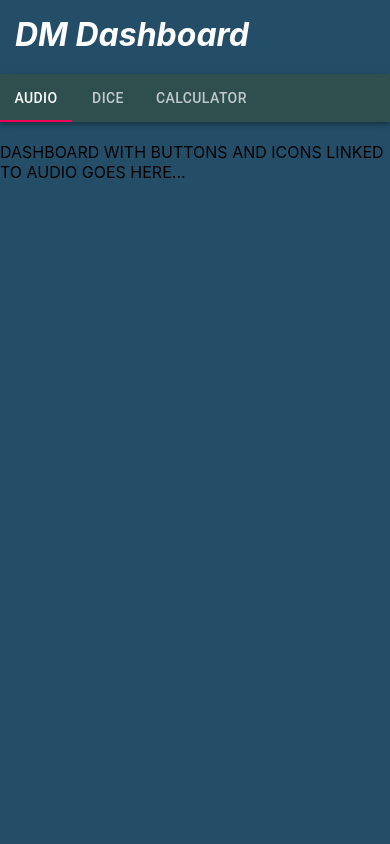
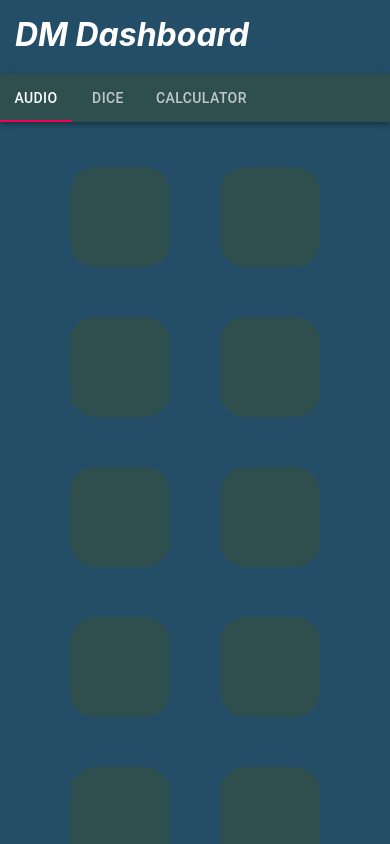
Before and after one commit to kai-peterson/dm-dashboard-react, a React (Create React App) app: page /audio in a window 390 px wide. Shown: the top 844 px of the page. Built offline with nearby package versions, Linux system fonts and the light colour scheme.

Commit message:
style outline for audio dashboard, responsive down to 320px

```diff
--- a/src/components/AudioDashboard/AudioDashboard.css
+++ b/src/components/AudioDashboard/AudioDashboard.css
@@ -0,0 +1,41 @@
+.audio-dashboard-container {
+    width: 100vw;
+    height: 100vh;
+    background-color: rgb(36, 78, 104);
+}
+
+.audio-dashboard-grid {
+    display: flex;
+    flex-wrap: wrap;
+    justify-content: center;
+    max-height: 100vh;
+}
+
+.audio-dashboard-grid div {
+    background-color: darkslategrey;
+    width: 200px;
+    height: 200px;
+    margin: 25px;
+    border-radius: 25px;
+}
+
+@media only screen and (min-width: 1440px) {
+    .audio-dashboard-grid div {
+        width: 250px;
+        height: 250px;
+    }
+}
+
+@media only screen and (max-width: 1000px) {
+    .audio-dashboard-grid div {
+        width: 150px;
+        height: 150px;
+    }
+}
+
+@media only screen and (max-width: 600px) {
+    .audio-dashboard-grid div {
+        width: 100px;
+        height: 100px;
+    }
+}
--- a/src/components/AudioDashboard/AudioDashboard.js
+++ b/src/components/AudioDashboard/AudioDashboard.js
@@ -1,9 +1,23 @@
-import React, { useState } from 'react'
+import React, { useState } from 'react';
+import './AudioDashboard.css';
 
 function AudioDashboard() {
     return (
-        <div>
-            DASHBOARD WITH BUTTONS AND ICONS LINKED TO AUDIO GOES HERE...
+        <div className="audio-dashboard-container">
+            <div className="audio-dashboard-grid">
+                <div></div>
+                <div></div>
+                <div></div>
+                <div></div>
+                <div></div>
+                <div></div>
+                <div></div>
+                <div></div>
+                <div></div>
+                <div></div>
+                <div></div>
+                <div></div>
+            </div>
         </div>
     )
 }
--- a/src/components/Nav/Nav.js
+++ b/src/components/Nav/Nav.js
@@ -20,7 +20,7 @@ function Nav() {
 
         return (
             <div className="top-nav">
-                <AppBar position="static" style={{'background-color': 'darkslategrey'}}>
+                <AppBar position="static" style={{'backgroundColor': 'darkslategrey'}}>
                     <Tabs value={value} onChange={handleChange} aria-label="simple tabs example">
                         <Tab onClick={() => handleRouteChange("/audio")} label="Audio"/>
                         <Tab onClick={() => handleRouteChange("/dice")} label="Dice"/>
```
